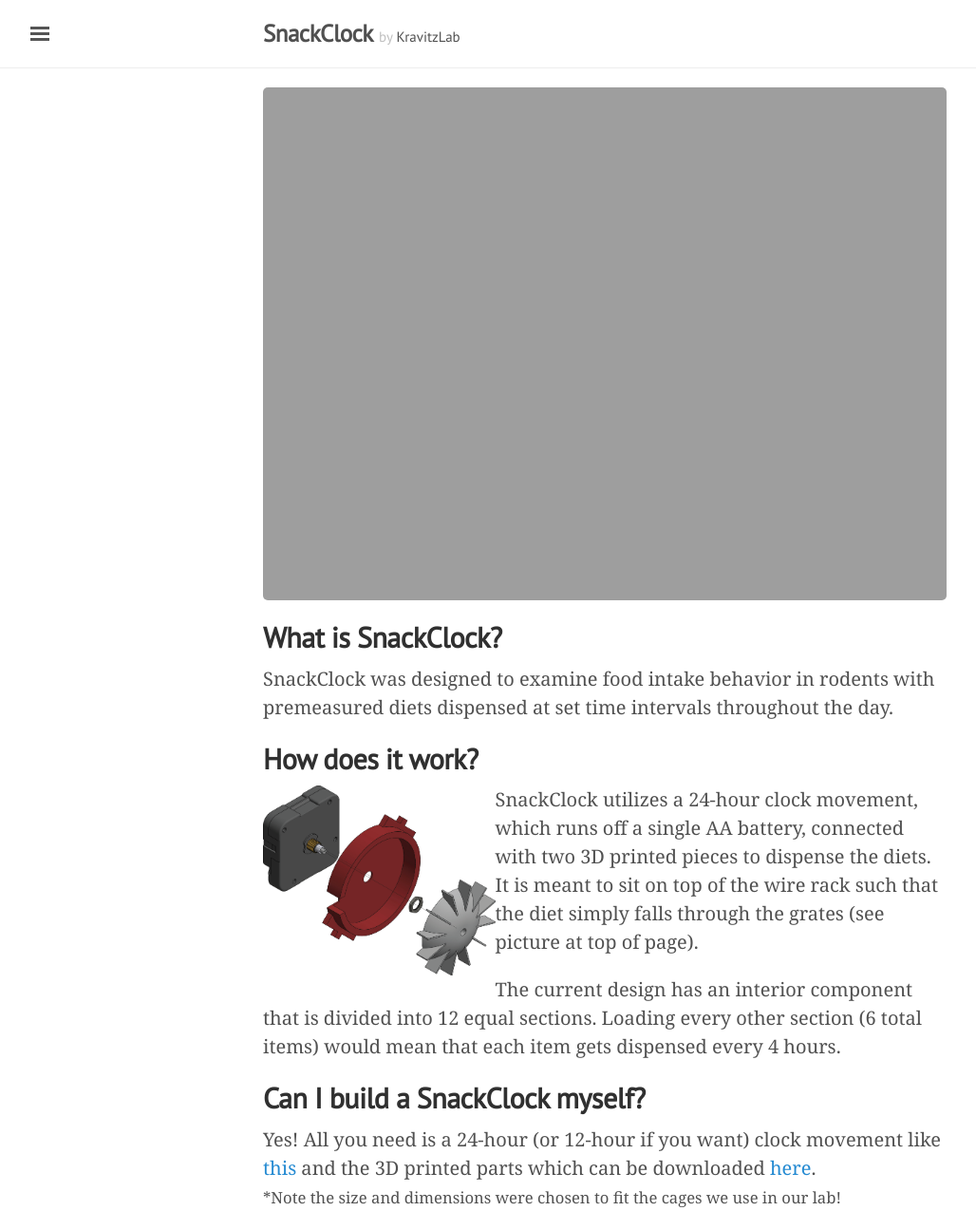
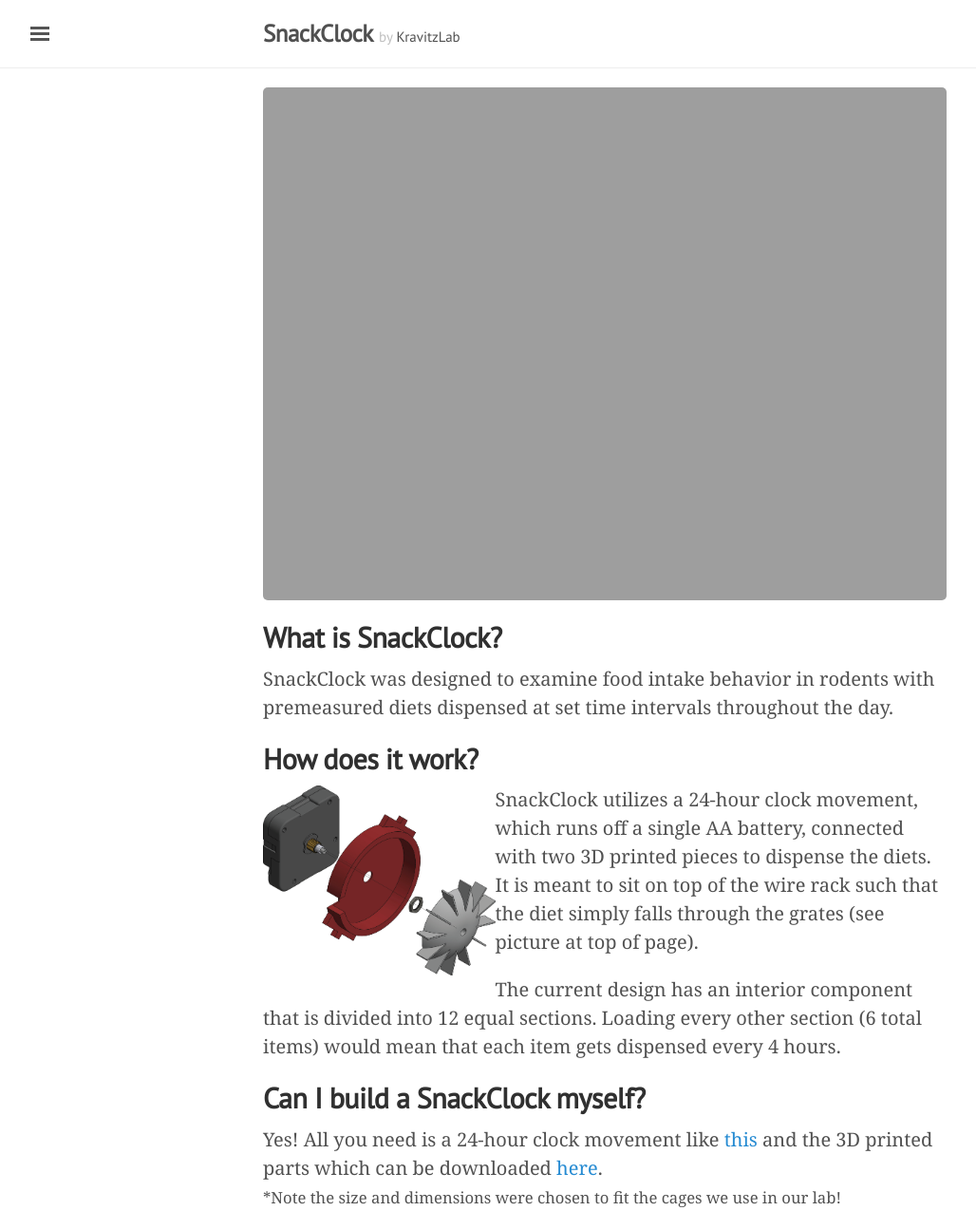
Before and after one commit to KravitzLabDevices/SnackClock, a Jekyll site: the page built from index.html, in a window 1280 px wide. Shown: the whole page at 95% size, without its empty margins (3-1031 px from the left). Built offline with Jekyll 4.4.1, drawn with Linux system fonts in a browser that asks for light colours; some web fonts are replaced; the list of posts is cut into pages by our own code.

Commit message:
update index

```diff
--- a/index.html
+++ b/index.html
@@ -21,7 +21,7 @@
 every 4 hours.</p>
 
 <h2><strong>Can I build a SnackClock myself?</strong></h2>
-<p>Yes! All you need is a 24-hour (or 12-hour if you want) clock movement like <a href=https://www.klockit.com/24hour-quartz-clock-movement.html>this</a> and the 3D printed parts
+<p>Yes! All you need is a 24-hour clock movement like <a href=https://www.klockit.com/24hour-quartz-clock-movement.html>this</a> and the 3D printed parts
 which can be downloaded <a href=https://github.com/KravitzLab/SnackClock/tree/master/public/CAD_files>here</a>.
 
 
```
